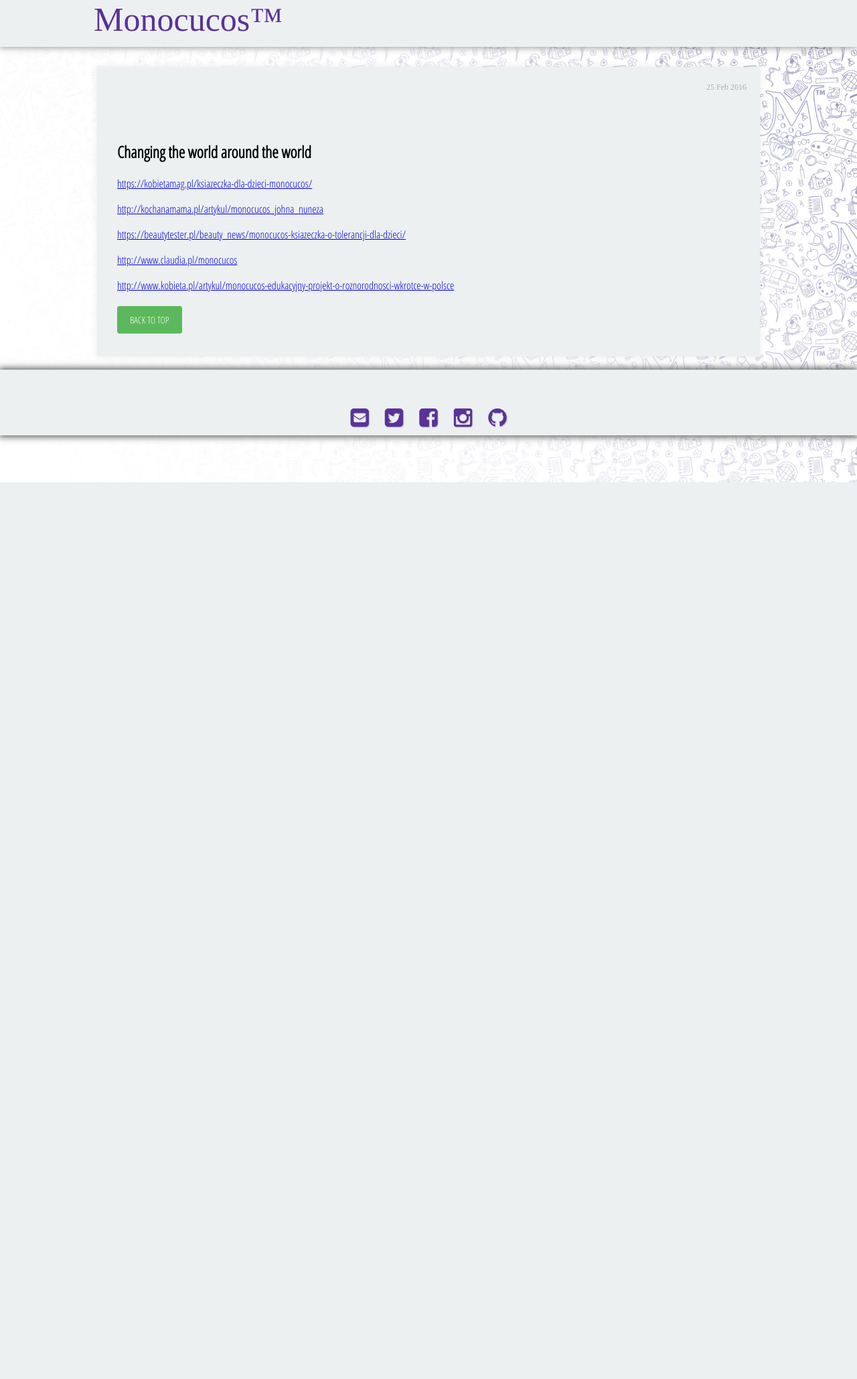
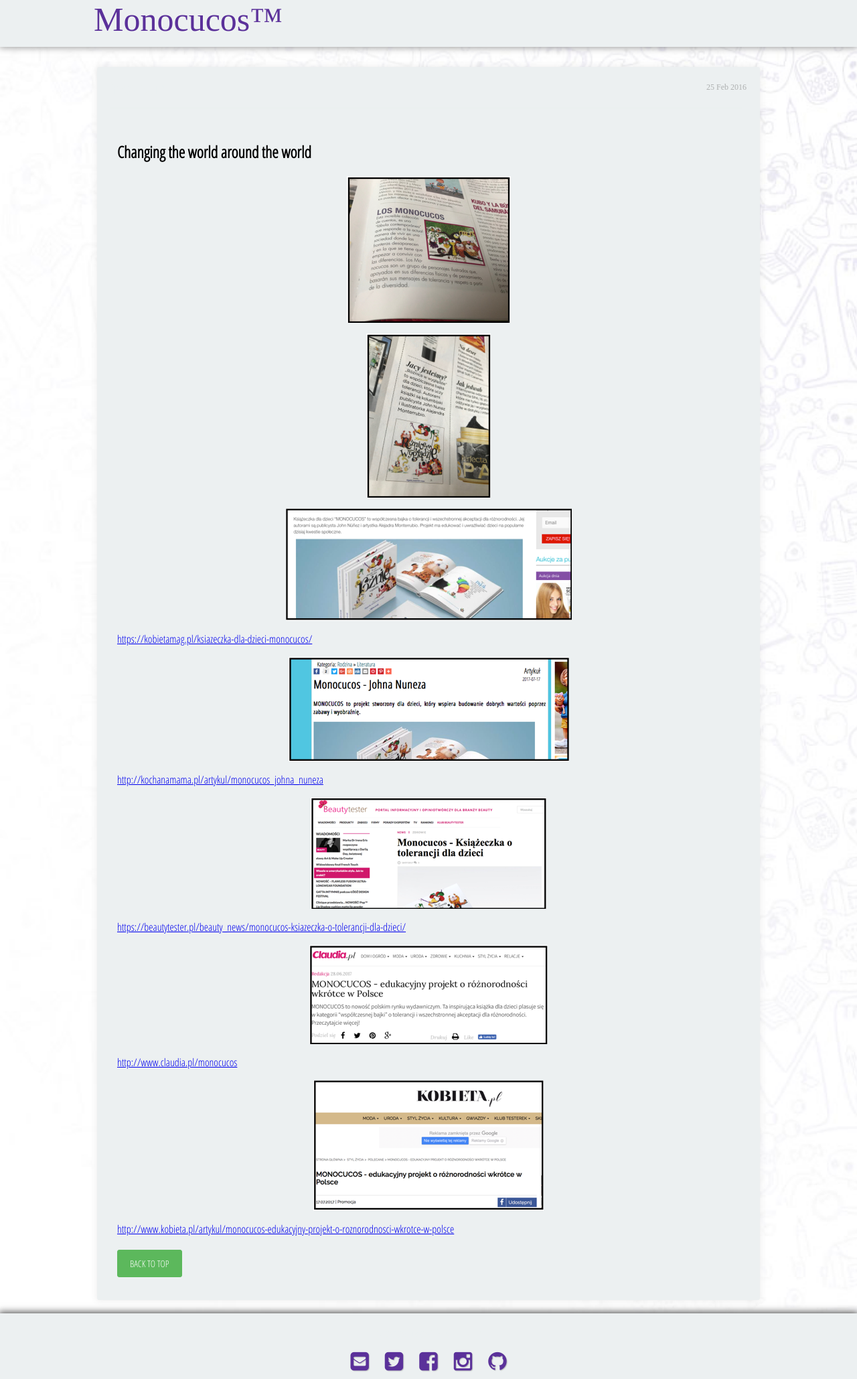
Before and after one commit to MonocucosTM/Monocucos, a Jekyll site: the page built from _posts/2018-12-01-Press.md, in a window 1280 px wide. Shown: the whole page at 67% size. Built offline with Jekyll 4.4.1, drawn with Linux system fonts in a browser that asks for light colours; nearby versions of some CDN libraries; some web fonts are replaced; before the commit the page ends 900 px from its top, so only the background shows below that.

Commit message:
Update 2018-12-01-Press.md

```diff
--- a/_posts/2018-12-01-Press.md
+++ b/_posts/2018-12-01-Press.md
@@ -15,13 +15,27 @@ tag:
 
 ## Changing the world around the world
 
+![Logo](../assets/img/press1.png)
+
+![Logo](../assets/img/press2.png)
+
+![Logo](../assets/img/press5.png)
+
 <https://kobietamag.pl/ksiazeczka-dla-dzieci-monocucos/>
+
+![Logo](../assets/img/press6.png)
 
 <http://kochanamama.pl/artykul/monocucos_johna_nuneza>
 
+![Logo](../assets/img/press4.png)
+
 <https://beautytester.pl/beauty_news/monocucos-ksiazeczka-o-tolerancji-dla-dzieci/>
 
+![Logo](../assets/img/press3.png)
+
 <http://www.claudia.pl/monocucos>
+
+![Logo](../assets/img/press7.png)
 
 <http://www.kobieta.pl/artykul/monocucos-edukacyjny-projekt-o-roznorodnosci-wkrotce-w-polsce>
 
```
